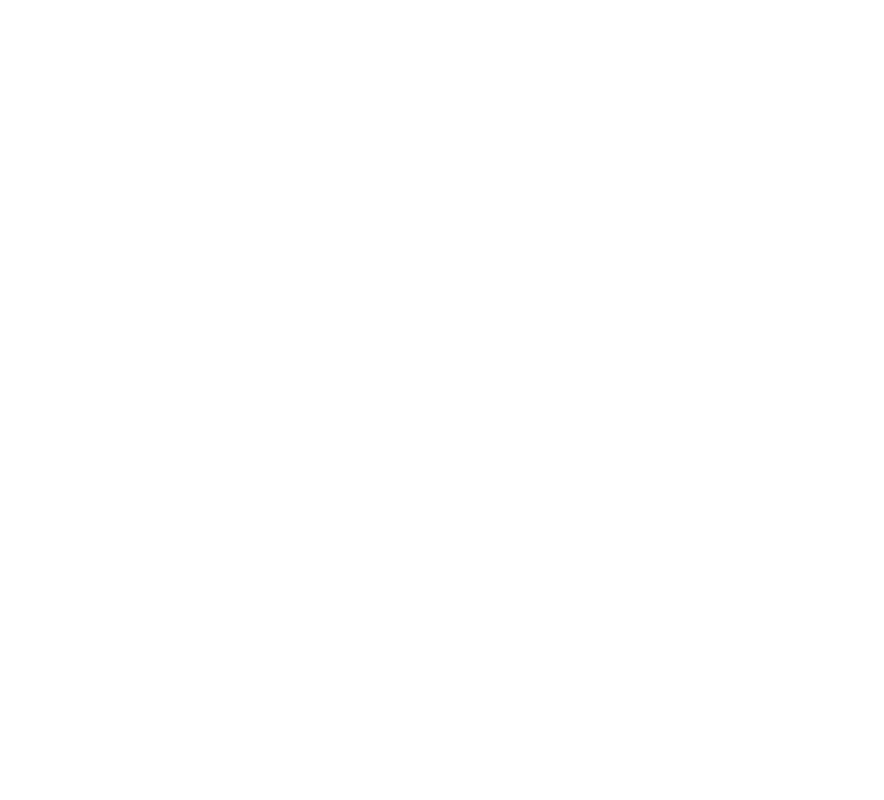
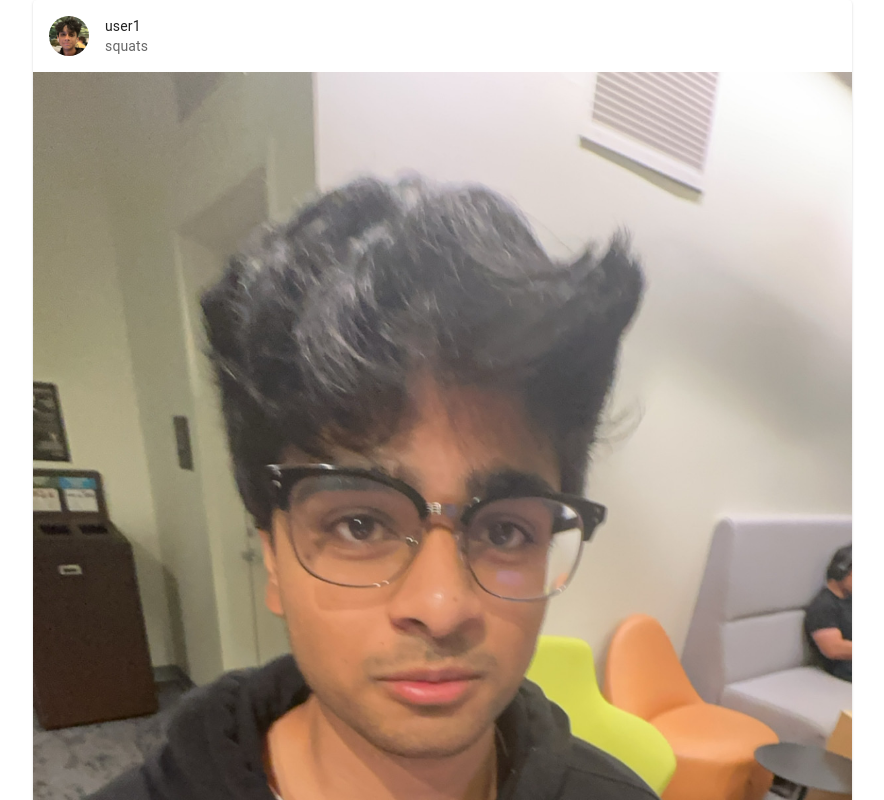
Before and after one commit to ngupta0843/CS35L-Final-Project, a React (Create React App) app in the folder client/: page /forum in a window 1280 px wide. Before the commit this address had no page. Shown: the top 800 px of the page, without its empty margins (95-979 px from the left). Built offline with nearby package versions, Linux system fonts and the light colour scheme.

Commit message:
updated with test branch

```diff
--- a/client/src/App.js
+++ b/client/src/App.js
@@ -11,6 +11,7 @@
 import UserProfile from "./pages/profile.jsx";
 import AuthButtons from "./components/AuthButtons";
 import QA from "./pages/QA";
+import ForumPage from "./pages/forum-page/ForumPage.jsx";
 
 function App() {
   return (
@@ -24,6 +25,7 @@
         <Route path="/profile" element={<UserProfile />} />
         <Route path="/login" element={<LogIn />} />
         <Route path="/fitness-planner" element={<QA/>} />
+        <Route path="/forum" element={<ForumPage/>} />
       </Routes>
     </Router>
   );
```
Also changed, not shown: 1 other file (tests, documents, lock files or other folders).
